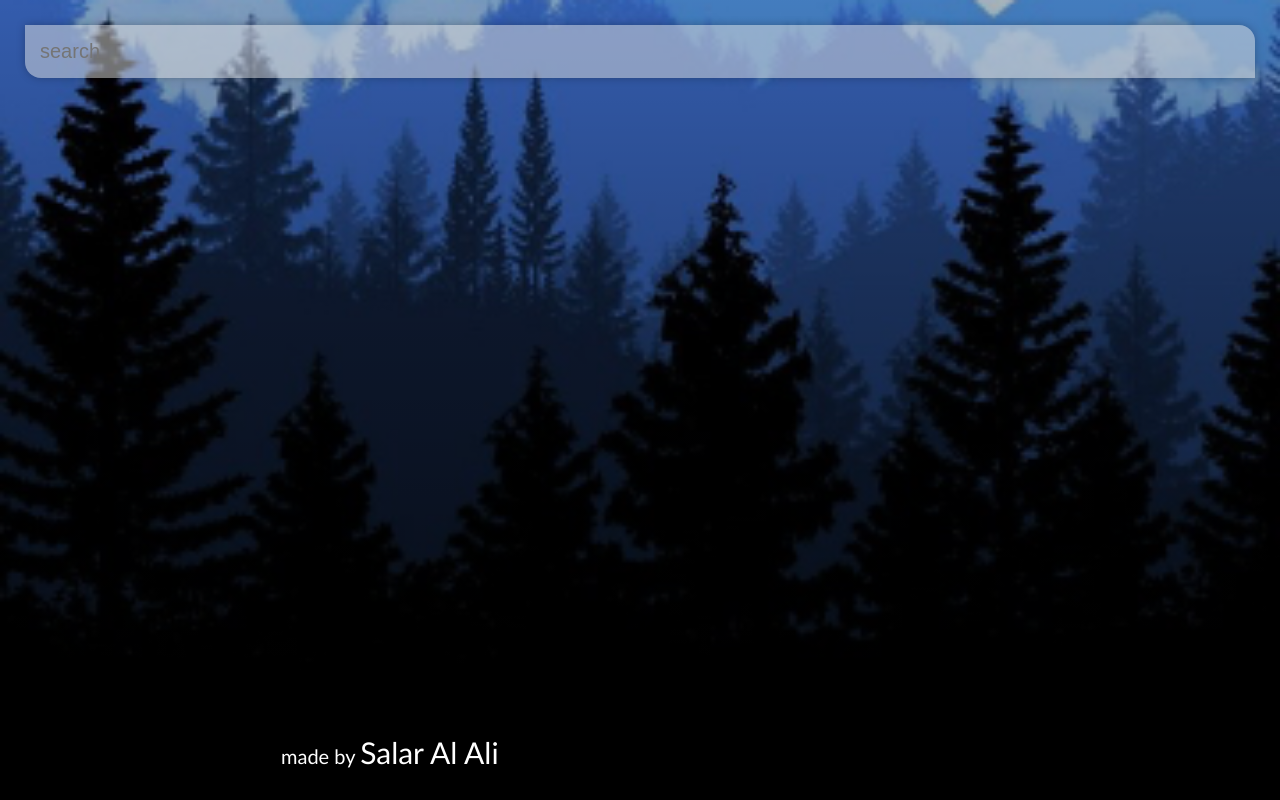
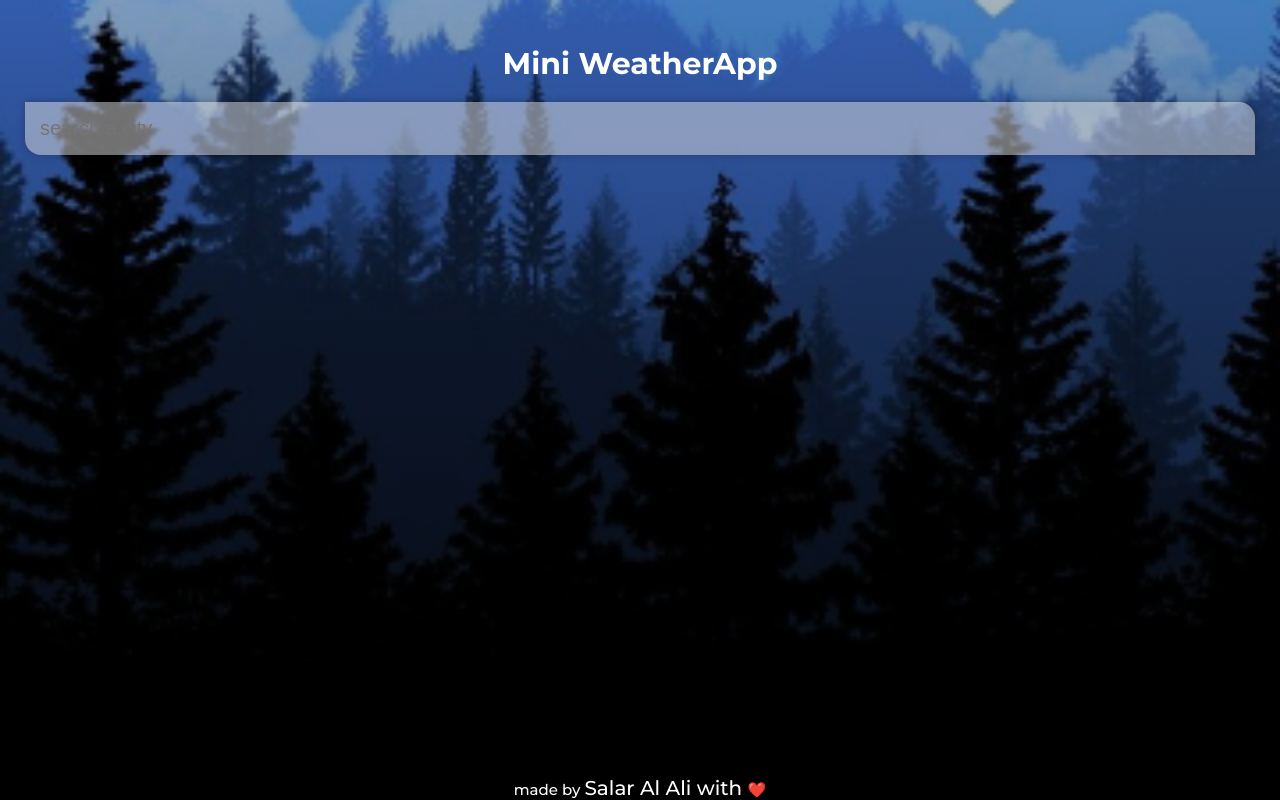
Before and after one commit to ooralas/mini_projects-weatherapp_vuejs2, a Vue app: page / in a window 1280 px wide. Built offline with nearby package versions, Linux system fonts and the light colour scheme.

Commit message:
update footer + headline

```diff
--- a/src/App.vue
+++ b/src/App.vue
@@ -1,8 +1,9 @@
 <template>
   <div id="app" :class="typeof weather.main != 'undefined' && weather.main.temp > 16 ? 'warm': ''">
     <main>
+      <h3 class="headline">Mini WeatherApp</h3>
       <div class="search-box">
-        <input v-model="query" @keypress="fetchWeather" class="search-bar" type="text" placeholder="search"/>
+        <input v-model="query" @keypress="fetchWeather" class="search-bar" type="text" placeholder="search a city"/>
       </div>
       <div class="weather-wrap" v-if="typeof weather.main != 'undefined'">
         <div class="location-box">
@@ -15,8 +16,8 @@
           <div class="weather">{{weather.weather[0].main}}</div>
         </div>
       </div>
-      <p class="footer">made by <a href="https://www.linkedin.com/in/salaralali" target="blank">Salar Al Ali</a></p>
     </main>
+    <p class="footer">made by <a href="https://www.linkedin.com/in/salaralali" target="blank">Salar Al Ali with </a>❤️</p>
   </div>
 </template>
 
@@ -64,16 +65,26 @@ export default {
 </script>
 
 <style>
+  @import url('https://fonts.googleapis.com/css2?family=Montserrat:wght@100;200;300;500;700;900&display=swap');
+
   * {
     margin: 0;
     padding: 0;
     box-sizing: border-box;
   }
   body {
-    font-family: 'Gill Sans', 'Gill Sans MT', Calibri, 'Trebuchet MS', sans-serif;
+    font-family: 'Montserrat', sans-serif;
+    overflow: hidden;
+  }
+  .headline {
+    color: #FFF;
+    font-family: 'Montserrat', sans-serif;
+    font-size: 30px;
+    margin: 20px;
+    text-align: center;
   }
   main{
-    min-height: 100vh;
+    min-height: calc(100vh - 24px);
     padding: 25px;
     background-image: linear-gradient(to bottom, rgba(0,0,0, 0.25), rgba(0,0,0,0.75));
   }
@@ -130,6 +141,8 @@ export default {
   }
   .weather-box{
     text-align: center;
+    transition: 1s ease;
+
   }
   .weather-box .temp {
     display: inline-block;
@@ -155,13 +168,11 @@ export default {
   .footer {
     color: #FFF;
     text-align: center;
-    font-size: 20px;
-    position: absolute;
-    bottom: 30px;
-    margin: 0 20%;
+    font-size: 15px;
+
   }
   .footer a {
-    font-size: 30px;
+    font-size: 20px;
   }
   .footer a:link, a:visited {
     text-decoration: none;
```
Also changed, not shown: 7 other files (tests, documents, lock files or other folders).
